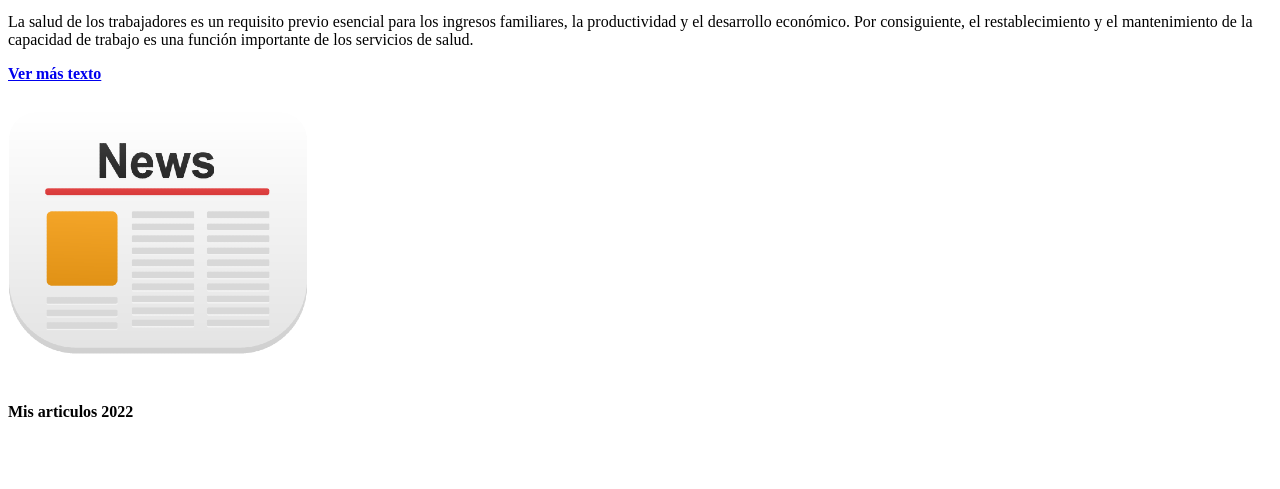
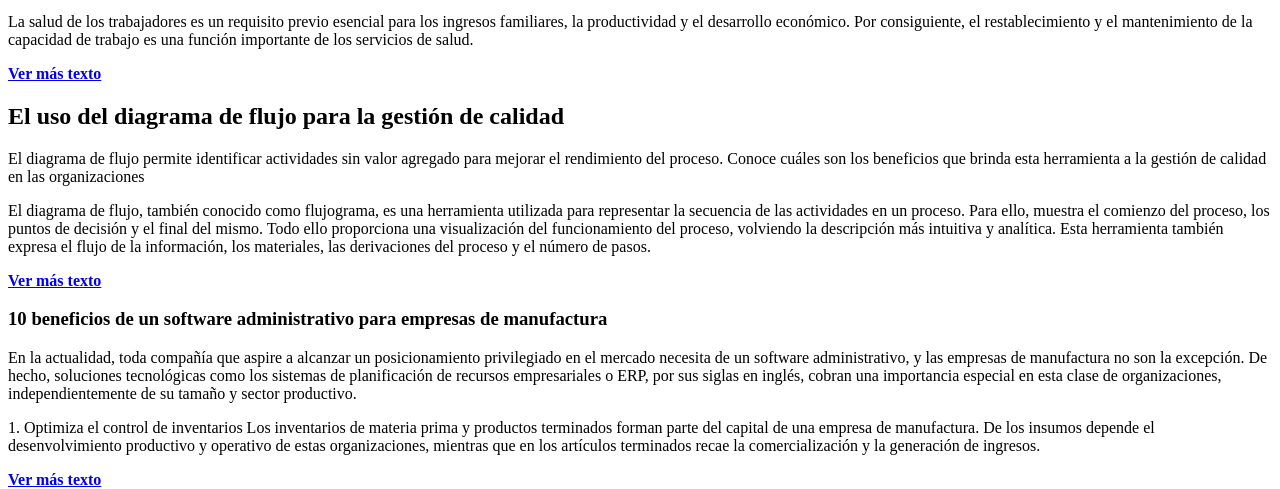
Before and after one commit to castilloTati/TBC-entregable-1-, a plain HTML site: page index.html in a window 1280 px wide. Shown: the part 319-808 px from the top of the page. Drawn offline with Linux system fonts and the light colour scheme.

Commit message:
Agregando funcionalidad de navegación de artículos
Agregando funcionalidad de navegación de artículos

```diff
--- a/index.html
+++ b/index.html
@@ -4,7 +4,7 @@
     <meta charset="UTF-8">
     <meta http-equiv="X-UA-Compatible" content="IE=edge">
     <meta name="viewport" content="width=device-width, initial-scale=1.0">
-    <title>Document</title>
+    <title>Paginas de Articulos</title>
 
 </head>
 <body>
@@ -38,6 +38,52 @@
 
         <a href= "https://www.who.int/es/news-room/fact-sheets/detail/protecting-workers'-health"> <b>Ver más
             texto</b></a>
+
+
+            <h2>El uso del diagrama de flujo para la gestión de calidad</h2>
+            <p>
+                El diagrama de flujo permite identificar actividades sin valor agregado para mejorar
+                el rendimiento del proceso. Conoce cuáles son los beneficios que brinda esta herramienta
+                a la gestión de calidad en las organizaciones
+
+            </p>
+
+            <p>
+                El diagrama de flujo, también conocido como flujograma, es una herramienta utilizada para
+                representar la secuencia de las actividades en un proceso. Para ello, muestra el comienzo
+                del proceso, los puntos de decisión y el final del mismo. Todo ello proporciona una
+                visualización del funcionamiento del proceso, volviendo la descripción más intuitiva y analítica.
+                Esta herramienta también expresa el flujo de la información, los materiales, las derivaciones
+                del proceso y el número de pasos.
+            </p>
+
+            <a href= "https://www.esan.edu.pe/conexion-esan/el-uso-del-diagrama-de-flujo-para-
+            la-gestion-de-calidad#:~:text=El%20diagrama%20de%20flujo%20se%20utiliza%20como%20una
+            %20herramienta%20para,mejora%20la%20comprensi%C3%B3n%20del%20proceso."> <b>Ver más
+                texto</b></a>
+
+
+                <h3>10 beneficios de un software administrativo para empresas de manufactura</h3>
+        <p>
+            En la actualidad, toda compañía que aspire a alcanzar un posicionamiento privilegiado en
+            el mercado necesita de un software administrativo, y las empresas de manufactura no son
+            la excepción. De hecho, soluciones tecnológicas como los sistemas de planificación
+            de recursos empresariales o ERP, por sus siglas en inglés, cobran una importancia
+            especial en esta clase de organizaciones, independientemente de su tamaño y sector productivo.
+
+        </p>
+
+        <p>
+            1. Optimiza el control de inventarios
+            Los inventarios de materia prima y productos terminados forman parte del capital de
+            una empresa de manufactura. De los insumos depende el desenvolvimiento productivo
+            y operativo de estas organizaciones, mientras que en los artículos terminados recae
+            la comercialización y la generación de ingresos.
+        </p>
+
+        <a href= "https://blog.bind.com.mx/software-administrativo-empresa-de-manufactura"> <b>Ver más
+            texto</b></a>
+
    </main>
 
    <aside>
```
Also changed, not shown: articles/articles/article-1.html (added), articles/articles/article-2.html (added), articles/articles/article-3.html (added).
